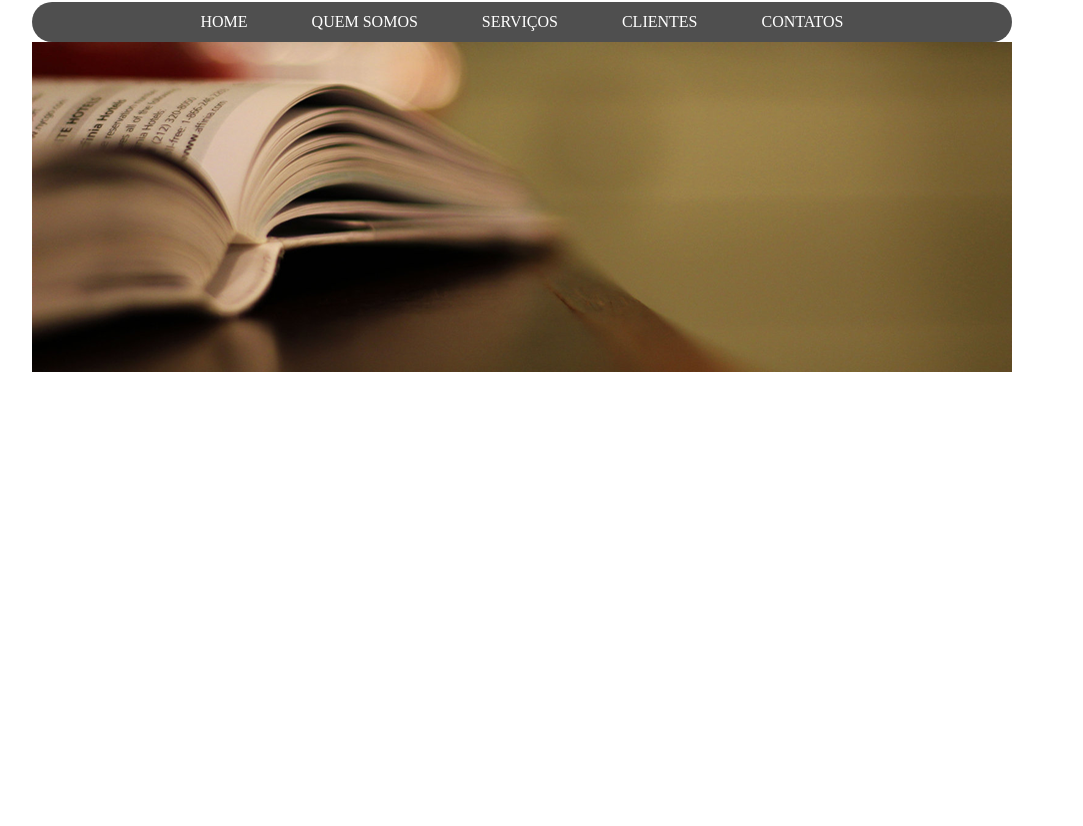
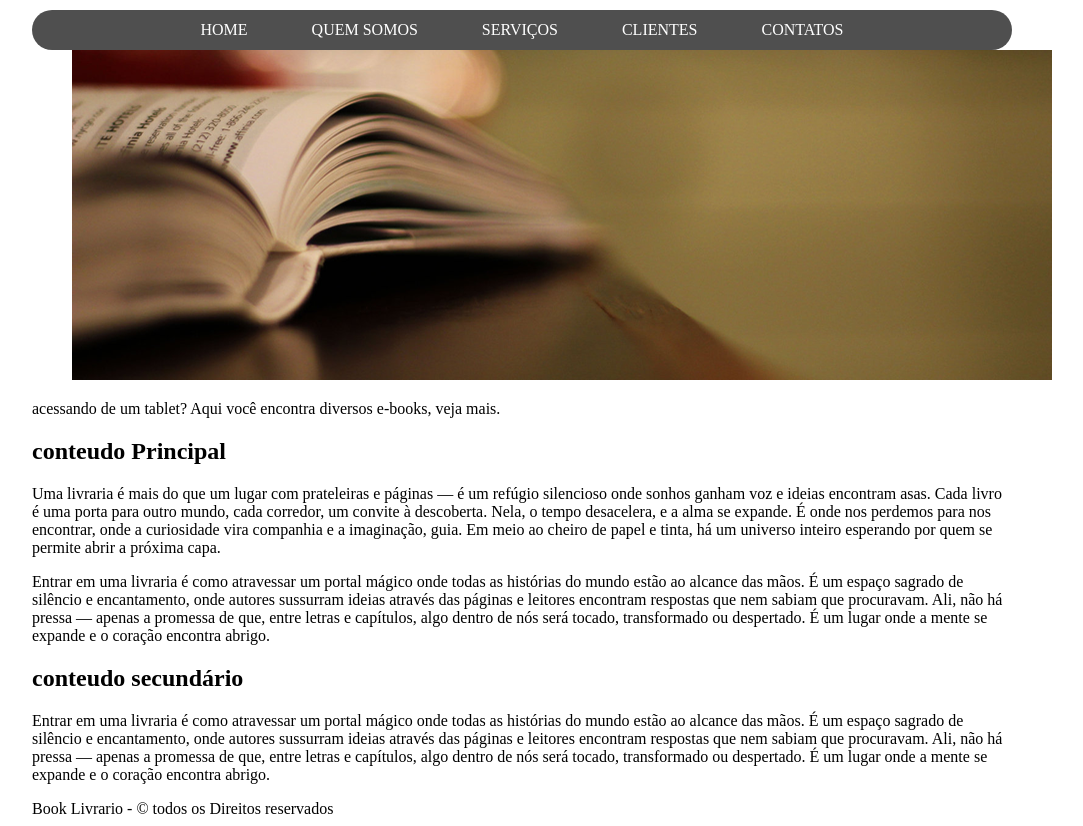
Before and after one commit to felipecezario729/Aula04web, a plain HTML site: page aula04web/index.html in a window 1280 px wide. Shown: the part 126-952 px from the top of the page, without its empty margins (118-1201 px from the left). Before the commit the page ends 800 px from the top, so only its background shows below. Drawn offline with Linux system fonts and the light colour scheme.

Commit message:
Update index.html

```diff
--- a/aula04web/index.html
+++ b/aula04web/index.html
@@ -1,5 +1,5 @@
 <!DOCTYPE html>
-<html lang="en">
+<html lang="pt-br">
 <head>
     <meta charset="UTF-8">
     <meta name="viewport" content="width=device-width, initial-scale=1.0">
@@ -21,8 +21,45 @@
                     <a href="#" >Contatos</a>
             </nav>
         </header>
+        <figure id="banner">
         <img src="img/banner.png"
          alt="banner do site">
+        </figure>
+        <div id="anunciotablet">
+            acessando de um tablet? Aqui você encontra diversos
+            e-books, veja mais.
+        </div>
+        <article id="conteudo">
+            <h1>conteudo Principal</h1>
+            <P>
+             Uma livraria é mais do que um lugar com prateleiras e páginas — é um refúgio silencioso onde sonhos
+             ganham voz e ideias encontram asas. Cada livro é uma porta para outro mundo, cada corredor,
+             um convite à descoberta. Nela, o tempo desacelera, e a alma se expande.
+             É onde nos perdemos para nos encontrar, onde a curiosidade vira companhia e a imaginação, guia.
+             Em meio ao cheiro de papel e tinta, há um universo inteiro esperando por quem se permite abrir a próxima capa.
+            </P>
+            <p>
+            Entrar em uma livraria é como atravessar um portal mágico onde todas as histórias do mundo estão ao alcance das mãos.
+            É um espaço sagrado de silêncio e encantamento, onde autores sussurram
+            ideias através das páginas e leitores encontram respostas que nem sabiam que procuravam.
+            Ali, não há pressa — apenas a promessa de que, entre letras e capítulos, algo dentro de nós será tocado, transformado ou despertado.
+            É um lugar onde a mente se expande e o coração encontra abrigo.
+
+            </p>
+        </article>
+        <aside id="coluna">
+            <h2>conteudo secundário</h2>
+            <p>
+            Entrar em uma livraria é como atravessar um portal mágico onde todas as histórias do mundo estão ao alcance das mãos.
+            É um espaço sagrado de silêncio e encantamento, onde autores sussurram
+            ideias através das páginas e leitores encontram respostas que nem sabiam que procuravam.
+            Ali, não há pressa — apenas a promessa de que, entre letras e capítulos, algo dentro de nós será tocado, transformado ou despertado.
+            É um lugar onde a mente se expande e o coração encontra abrigo.
+            </p>
+        </aside>
+        <footer id="rodape">
+            Book Livrario - &copy; todos os Direitos reservados
+        </footer>
     </div> <!--fecha d divisão total-->
 </body>
 </html>
```
